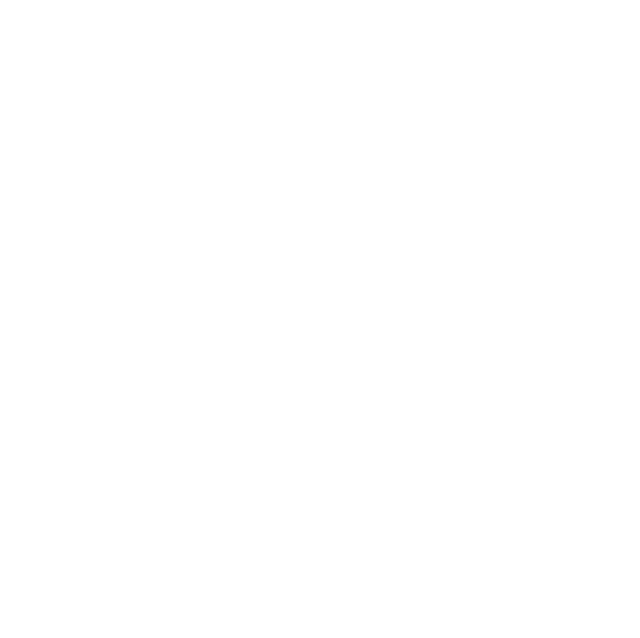
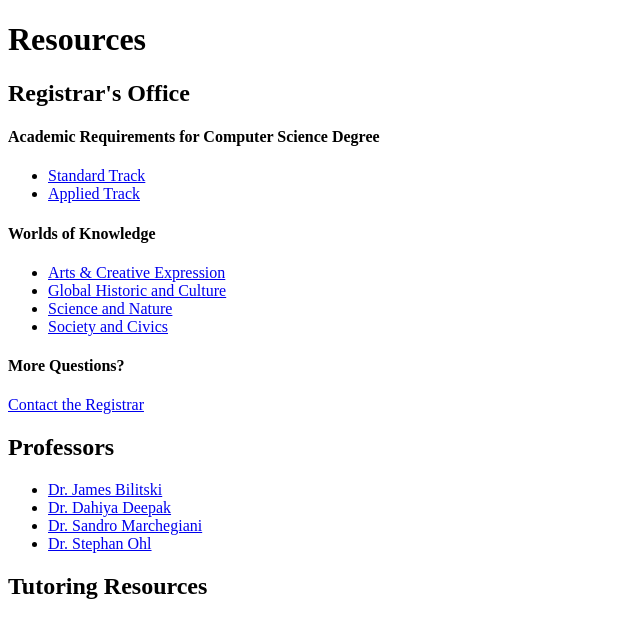
Before and after one commit to ER-Walker/DynamiteSchedules, a plain HTML site: page pages/resources.html in a window 1280 px wide. Shown: the whole page, without its empty margins (0-640 px from the left). Drawn offline with Linux system fonts and the light colour scheme.

Commit message:
Draft of Resources webpage

```diff
--- a/pages/resources.html
+++ b/pages/resources.html
@@ -6,6 +6,29 @@
         <link rel = "stylesheet" src="../styles/resourceStyle.css">
     </head>
     <body>
-
+        <h1>Resources</h1>
+        <h2>Registrar's Office</h2>
+        <h4>Academic Requirements for Computer Science Degree</h4>
+        <ul>
+            <li><a href = "https://www.johnstown.pitt.edu/sites/default/files/JENGR_Computer%20Science_Standard_25-26_032425.pdf" target = _blank>Standard Track</a></li>
+            <li><a href = "https://www.johnstown.pitt.edu/sites/default/files/JENGR_Computer%20Science_Applied_25-26_032425.pdf" target = _blank>Applied Track</a></li>
+        </ul>
+        <h4>Worlds of Knowledge</h4>
+        <ul>
+            <li><a href = "https://www.johnstown.pitt.edu/sites/default/files/JAS_GE_WOK_ACE_25-26_020526.pdf" target = _blank>Arts & Creative Expression</a></li>
+            <li><a href = "https://www.johnstown.pitt.edu/sites/default/files/JAS_GE_WOK_GHC_25-26_042325.pdf" target = _blank>Global Historic and Culture</a></li>
+            <li><a href = "https://www.johnstown.pitt.edu/sites/default/files/JAS_GE_WOK_SN_25-26_020525.pdf" target = _blank>Science and Nature</a></li>
+            <li><a href = "https://www.johnstown.pitt.edu/sites/default/files/JAS_GE_WOK_SC_25-26_042325.pdf" target = _blank>Society and Civics</a></li>
+        </ul>
+        <h4>More Questions?</h4>
+        <a href = "mailto:upjreg@pitt.edu">Contact the Registrar</a>
+        <h2>Professors</h2>
+        <ul>
+            <li><a href = "https://www.johnstown.pitt.edu/people/james-bilitski-phd" target = _blank>Dr. James Bilitski</a></li>
+            <li><a href = "https://www.johnstown.pitt.edu/people/deepak-dahiya-phd" target = _blank>Dr. Dahiya Deepak</a></li>
+            <li><a href = "https://www.johnstown.pitt.edu/people/sandro-marchegiani-ms" target = _blank>Dr. Sandro Marchegiani</a></li>
+            <li><a href = "https://www.johnstown.pitt.edu/people/stephan-ohl" target = _blank>Dr. Stephan Ohl</a></li>
+        </ul>
+        <h2>Tutoring Resources</h2>
     </body>
 </html>
```
Also changed, not shown: pages/login.html (+1 -0 lines).
